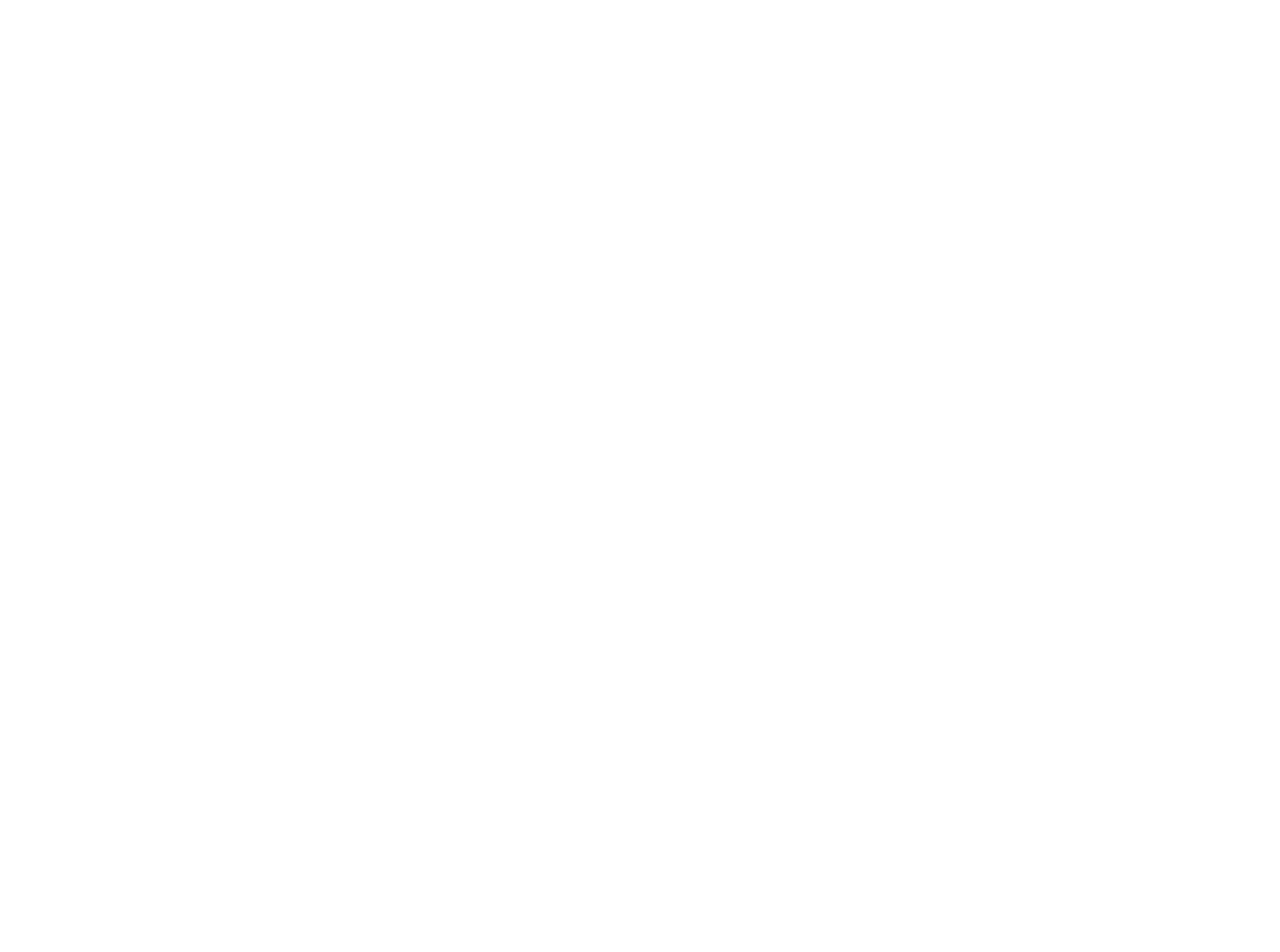
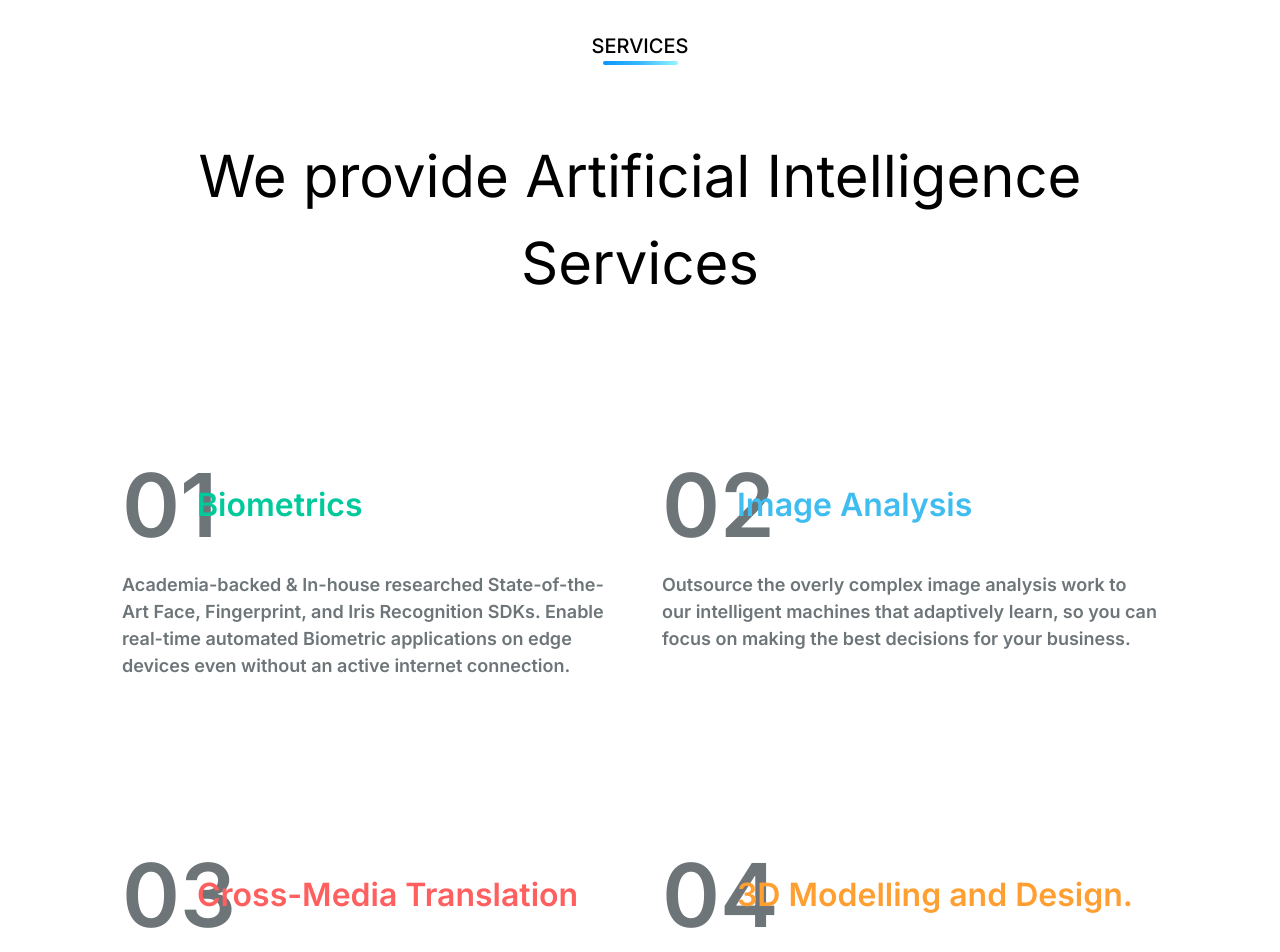
Before and after one commit to Ranjan095/lens-corporation, a Next.js app: page / in a window 1280 px wide. Shown: the part 1520-2472 px from the top of the page. Before the commit the page ends 1383 px from the top, so only its background shows below. Built offline with nearby package versions, Linux system fonts and the light colour scheme.

Commit message:
Completed service section and styling

```diff
--- a/src/app/page.js
+++ b/src/app/page.js
@@ -1,4 +1,5 @@
 import About from "@/components/About";
+import Services from "@/components/Services";
 
 export default function Home() {
   return (
@@ -23,6 +24,7 @@
         </div>
       </div>
       <About/>
+      <Services/>
     </div>
   );
 }
--- a/src/components/About.jsx
+++ b/src/components/About.jsx
@@ -5,8 +5,11 @@
 const About = () => {
   return (
     <div className="dark:bg-black">
-      <div className="  p-10">
-        <h1 className=" text-6xl dark:text-white text-center">About Us</h1>
+      <div className=" p-20 flex flex-col items-center">
+        <h1 className=" text-6xl font-medium dark:text-white text-center">
+          About Us
+        </h1>
+        <div className=" mt-3 w-40 h-2 bg-gradient-to-r from-[#0896FF] via-[#3AB9FF] to-[#93F7FF] rounded-full"></div>
       </div>
       <div className="  flex justify-center items-center">
         <section className=" rounded-2xl transition ease-in-out delay-15 duration-500 hover:scale-110 w-[80%] lg:h-[500px] bg-[#E2F2FF] dark:bg-[#1B1C1E]">
--- a/src/components/Navbar.jsx
+++ b/src/components/Navbar.jsx
@@ -43,7 +43,7 @@
   };
 
   return (
-    <div className="relative w-full bg-white dark:bg-gray-800  p-5">
+    <div className=" sticky top-[0px] z-10 w-full bg-white dark:bg-gray-800  p-5">
       <div className="mx-auto flex max-w-7xl items-center justify-between px-4 py-2 sm:px-6 lg:px-20">
         <div className="inline-flex items-center space-x-2">
           <Link href={"/"}>
--- /dev/null
+++ b/src/components/Services.jsx
@@ -0,0 +1,28 @@
+"use client";
+import { serviceList } from "@/utils/serviceList";
+import React, { useState } from "react";
+import ServideCard from "./ServideCard";
+
+const Services = () => {
+
+  return (
+    <div className="dark:bg-black">
+      <div className=" p-[68px] flex flex-col items-center">
+        <h1 className=" text-[20px] font-medium dark:text-white text-center">
+          SERVICES
+        </h1>
+        <div className=" w-[75px] h-[4px] bg-gradient-to-r from-[#0896FF] via-[#3AB9FF] to-[#93F7FF] rounded-full"></div>
+      </div>
+      <h1 className="dark:text-[#fff] text-center text-[58px] px-20 ">
+        We provide Artificial Intelligence Services
+      </h1>
+      <div className="lg:grid grid-cols-2 lg:m-[100px] justify-items-center items-center ">
+        {serviceList?.map((ele) => (
+          <ServideCard key={ele.id} {...ele} />
+        ))}
+      </div>
+    </div>
+  );
+};
+
+export default Services;
--- /dev/null
+++ b/src/components/ServideCard.jsx
@@ -0,0 +1,56 @@
+import React, { useState } from "react";
+
+const ServideCard = ({ id, title, content, color }) => {
+  let [cardHover, setCardHober] = useState(false);
+  return (
+    <div
+      onMouseOver={() => {
+        setCardHober(true);
+      }}
+      onMouseLeave={() => setCardHober(false)}
+      key={id}
+      className={`hover:border-[2px]  ${
+        cardHover
+          ? id === 1
+            ? "border-[#01C99B]"
+            : id === 2
+            ? "border-[#3FBDF1]"
+            : id === 3
+            ? "border-[#FF605F]"
+            : "border-[#FF9F31]"
+          : " border-[#6D7578]"
+      } rounded-md dark:bg-[#1B1C1E] p-3 m-[20px] w-[520px] h-[350px]`}
+    >
+      <div className=" flex justify-items-center items-center">
+        <div className=" flex relative">
+          <h1 className=" text-[88px] font-semibold text-[#6D7578]">{0}</h1>
+          <h1
+            className={`text-[88px] font-semibold  ${
+              cardHover
+                ? id === 1
+                  ? "text-[#01C99B]"
+                  : id === 2
+                  ? "text-[#3FBDF1]"
+                  : id === 3
+                  ? "text-[#FF605F]"
+                  : "text-[#FF9F31]"
+                : " text-[#6D7578]"
+            }`}
+          >
+            {id}
+          </h1>
+        </div>
+        <h1
+          className={`text-[32px] font-semibold transition-all duration-300 absolute ${
+            cardHover ? "ml-[100px]" : "ml-[75px]"
+          } ${cardHover ? "text-[#6D7578]" : `text-[${color}]`} `}
+        >
+          {title}
+        </h1>
+      </div>
+      <p className=" text-[18px] font-semibold text-[#6D7578]">{content}</p>
+    </div>
+  );
+};
+
+export default ServideCard;
--- /dev/null
+++ b/src/utils/serviceList.js
@@ -0,0 +1,30 @@
+export let serviceList = [
+  {
+    id: 1,
+    title: "Biometrics",
+    color: "#01C99B",
+    content:
+      "Academia-backed & In-house researched State-of-the-Art Face, Fingerprint, and Iris Recognition SDKs. Enable real-time automated Biometric applications on edge devices even without an active internet connection.",
+  },
+  {
+    id: 2,
+    title: "Image Analysis",
+    color: "#3FBDF1",
+    content:
+      "Outsource the overly complex image analysis work to our intelligent machines that adaptively learn, so you can focus on making the best decisions for your business.",
+  },
+  {
+    id: 3,
+    title: "Cross-Media Translation",
+    color: "#FF605F",
+    content:
+      "Will something like Siri or Alexa enhance your business? We can deliver text-to-speech, text-to-image, speech-to-text, speech-to-image, speech-to-image, image-to-text and image-to-speech solutions for maximum convenience.",
+  },
+  {
+    id: 4,
+    title: "3D Modelling and Design.",
+    color: "#FF9F31",
+    content:
+      "We offer services for automated generation of 3D assets with realistic shapes and textures. We animate the 3D models with voice and videos with an aim to retarget voice and/or expressions with pose from a single Image/video.",
+  },
+];
```
Also changed, not shown: 1 other file (tests, documents, lock files or other folders).
